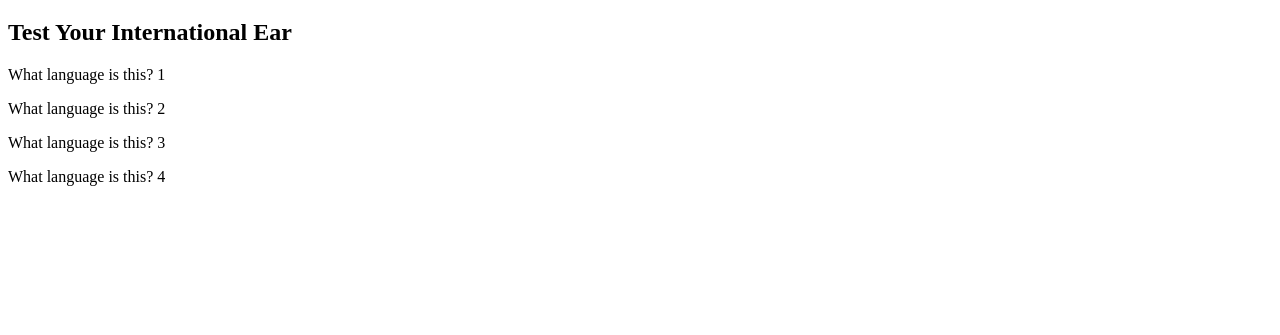
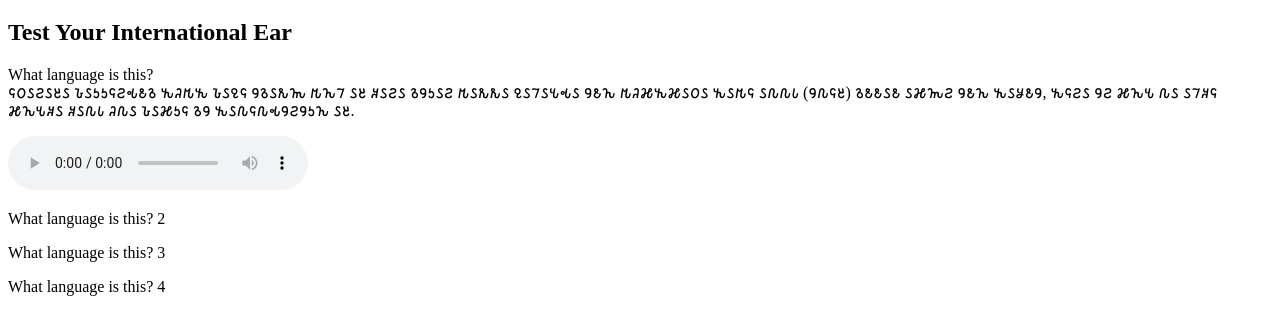
Before and after one commit to tjsanzen/language-game, a plain HTML site: page index.html in a window 1280 px wide. Shown: the part 61-396 px from the top of the page. Drawn offline with Linux system fonts and the light colour scheme.

Commit message:
Update index.html

```diff
--- a/index.html
+++ b/index.html
@@ -12,7 +12,16 @@
    <h2>Test Your International Ear</h2>
 
 
-      <p>What language is this? 1</p>
+      <p>What language is this? <br>
+      𐒛𐒆𐒖𐒒𐒖𐒔𐒖 𐒊𐒖𐒑𐒑𐒛𐒒𐒂𐒕𐒈 𐒓𐒚𐒄𐒓 𐒊𐒖𐒉𐒛 𐒘𐒈𐒖𐒌𐒝 𐒄𐒙𐒇 𐒖𐒔 𐒏𐒖𐒒𐒖
+        𐒈𐒘𐒑𐒖𐒒 𐒄𐒖𐒌𐒌𐒖 𐒉𐒖𐒇𐒖𐒍𐒂𐒖 𐒘𐒕𐒙 𐒄𐒚𐒎𐒓𐒎𐒖𐒆𐒖 𐒓𐒖𐒄𐒛 𐒖𐒐𐒐𐒗
+        (𐒘𐒐𐒛𐒔) 𐒈𐒕𐒕𐒖𐒕 𐒖𐒎𐒝𐒒 𐒘𐒕𐒙 𐒓𐒖𐒋𐒕𐒘, 𐒓𐒛𐒒𐒖 𐒘𐒒 𐒎𐒙𐒍 𐒐𐒖 𐒖𐒇𐒏𐒛
+        𐒎𐒙𐒍𐒏𐒖 𐒏𐒖𐒐𐒗 𐒚𐒐𐒖 𐒊𐒖𐒎𐒑𐒛 𐒈𐒘 𐒓𐒖𐒐𐒛𐒐𐒂𐒘𐒒𐒘𐒑𐒙 𐒖𐒔.
+  </p>
+      <audio controls>
+         <source src="languages/udhr_somali.mp3" type="audio/mpeg">
+         Your browser does not support the audio element.
+      </audio>
 
       <p>What language is this? 2</p>
 
```
